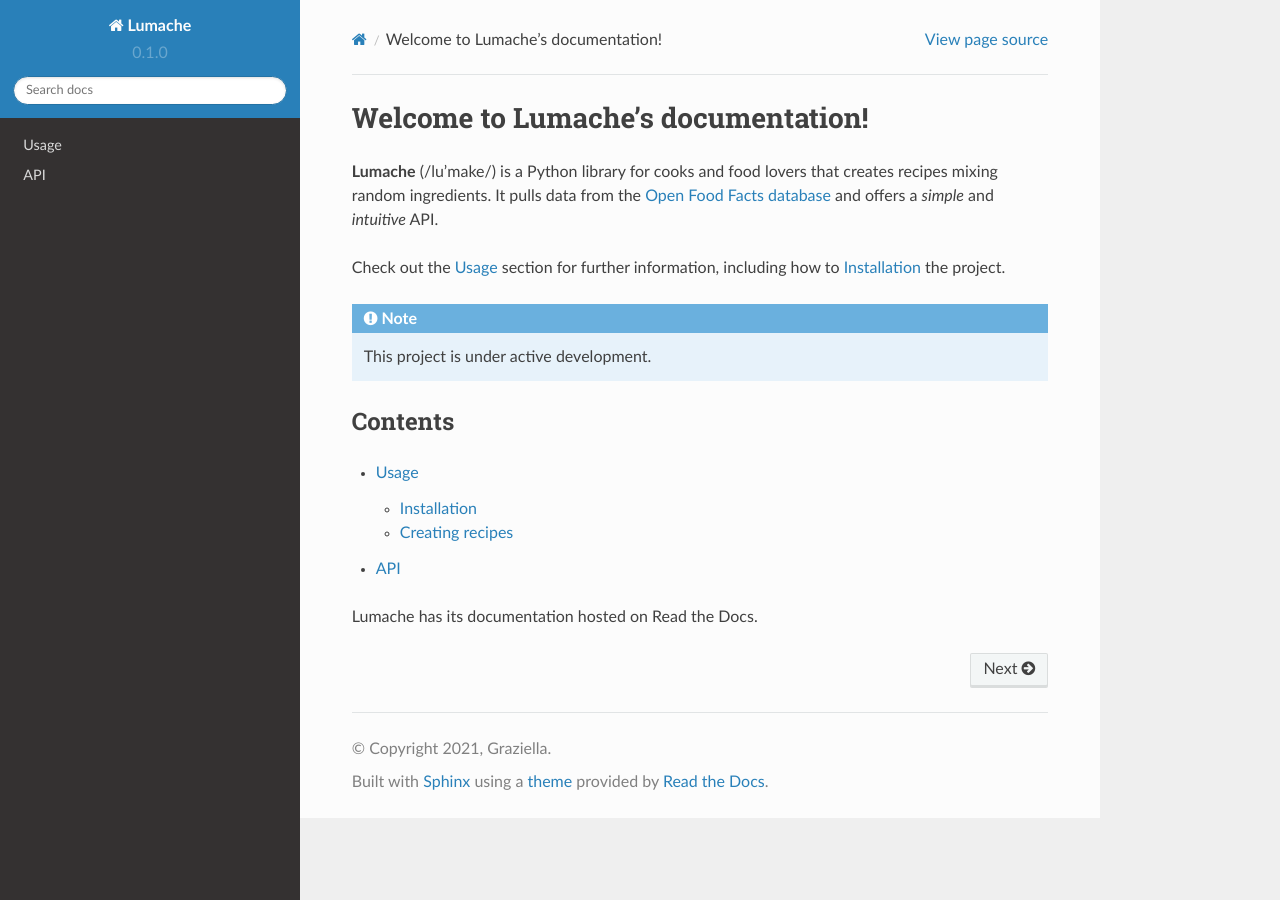
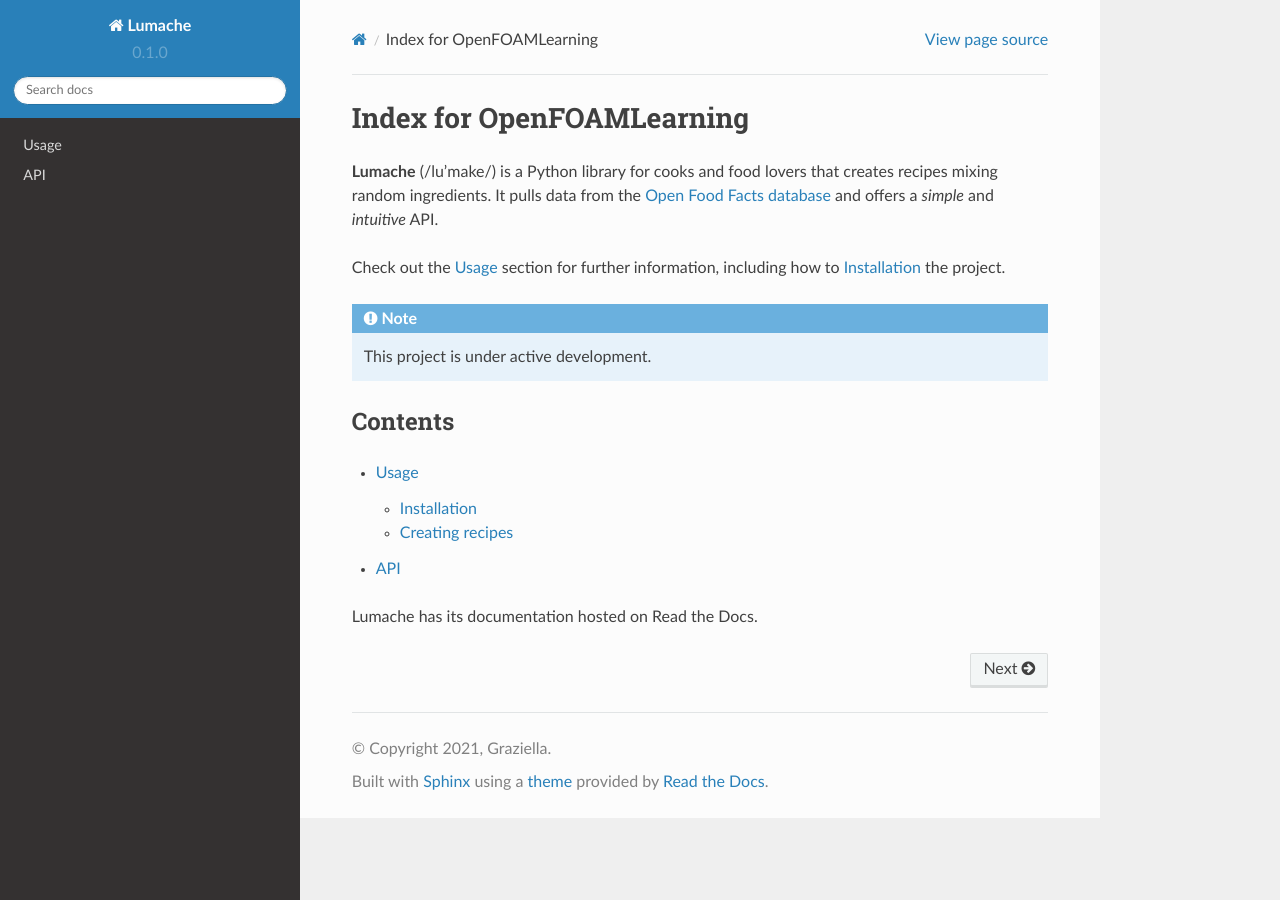
Before and after one commit to yl96Git/OpenFOAMLearning, a Sphinx documentation site: the page built from docs/source/index.rst, in a window 1280 px wide. Built offline with Sphinx 7.4.7 and the Read the Docs theme 2.0.0, drawn with Linux system fonts in a browser that asks for light colours.

Commit message:
Update index.rst
Start modification.

```diff
--- a/docs/source/index.rst
+++ b/docs/source/index.rst
@@ -1,4 +1,4 @@
-Welcome to Lumache's documentation!
+Index for OpenFOAMLearning
 ===================================
 
 **Lumache** (/lu'make/) is a Python library for cooks and food lovers
```
